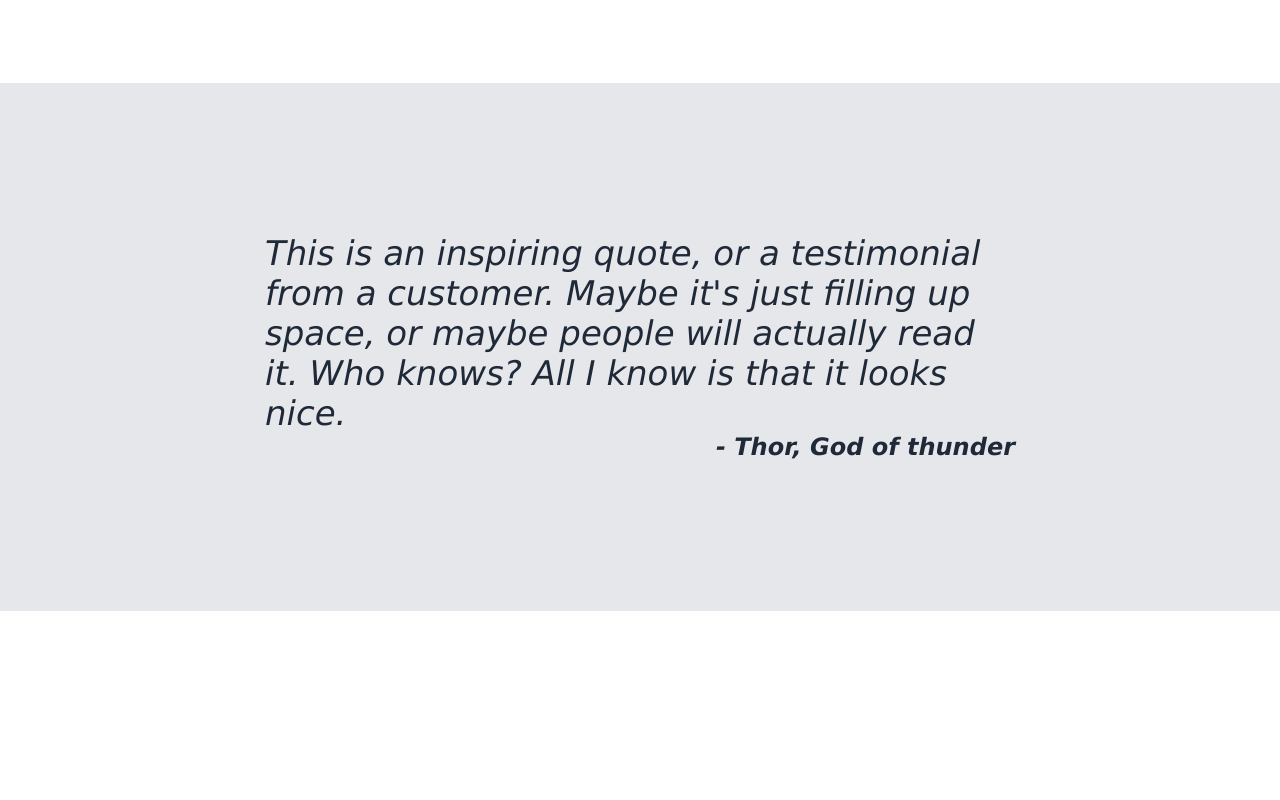
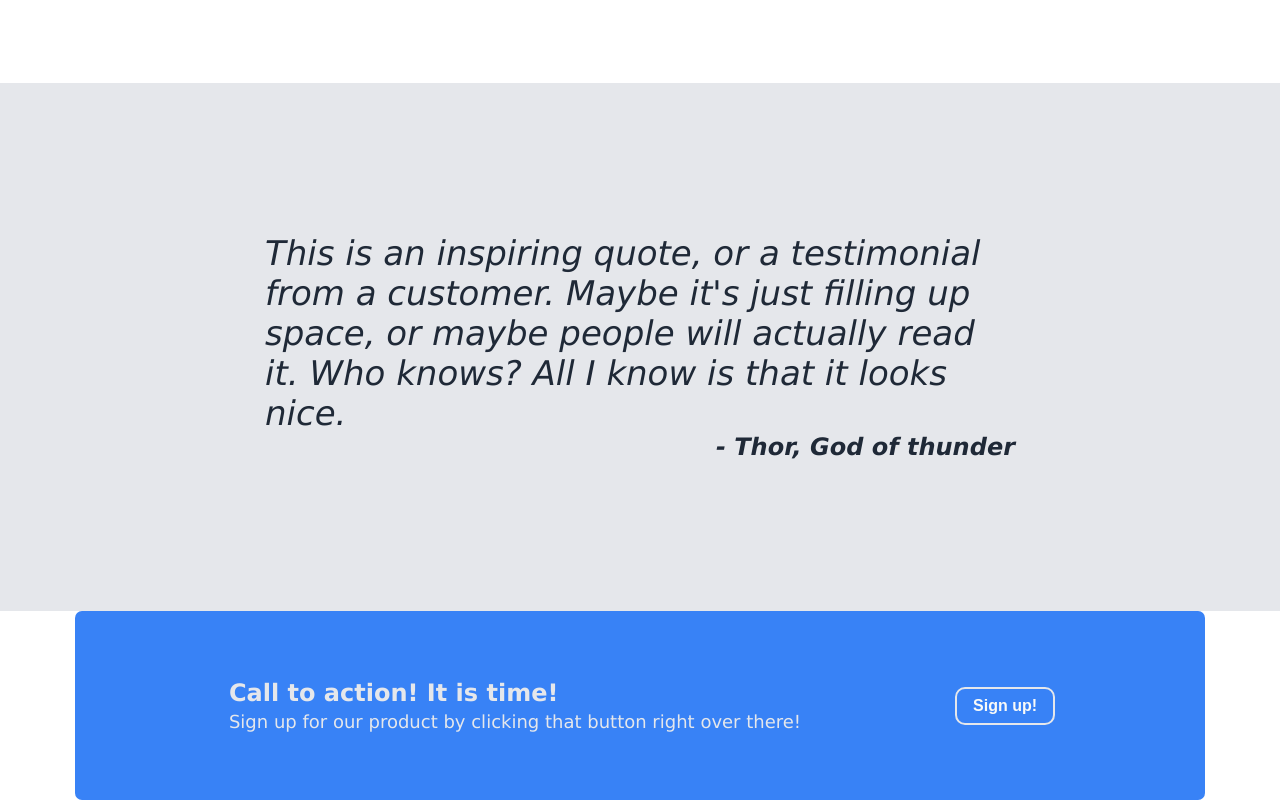
Before and after one commit to MatMetZelva/FLexbox-page, a plain HTML site: page index.html in a window 1280 px wide. Shown: the part 1013-1813 px from the top of the page. Before the commit the page ends 1624 px from the top, so only its background shows below. Drawn offline with Linux system fonts and the light colour scheme.

Commit message:
header+information+quote+sign done

```diff
--- a/index.html
+++ b/index.html
@@ -69,8 +69,14 @@
     </div>
 
 
-    <div>
-
+    <div class="sign">
+        <div class="signsquare">
+            <div class="signtext">
+                <p class="H">Call to action! It is time!</p>
+                <p class="S">Sign up for our product by clicking that button right over there!</p>
+            </div>
+            <button>Sign up!</button>
+        </div>
     </div>
 
 </body>
--- a/styles.css
+++ b/styles.css
@@ -157,6 +157,55 @@ img {
 }
 
 
+/*sign*/
+
+.sign {
+    display: flex;
+    align-items: center;
+    justify-content: center;
+}
+
+.signsquare {
+    background-color: #3882F6;
+    border-radius: 7px;
+    display: flex;
+    align-items: center;
+
+}
+
+.signtext {
+    margin: 64px 150px;
+}
+
+.signtext .H {
+    font-weight: 600;
+    color: #E5E7EB;
+    font-size: 24px;
+    margin: 4px;
+}
+
+.signtext .S {
+    color: #E5E7EB;
+    font-size: 18px;
+    margin: 4px;
+}
+
+.sign button {
+    padding: 8px 16px;
+    margin-right: 150px;
+    border-radius: 10px;
+    border-color: #E5E7EB;
+    background-color: #3882F6;
+    color: #F9FAF8;
+    font-weight: bold;
+    font-size: 16px;
+    border-style: solid;
+    flex: 1;
+}
+
+
+
+
 /*testy*/
 .test {
     border-style: solid;
```
